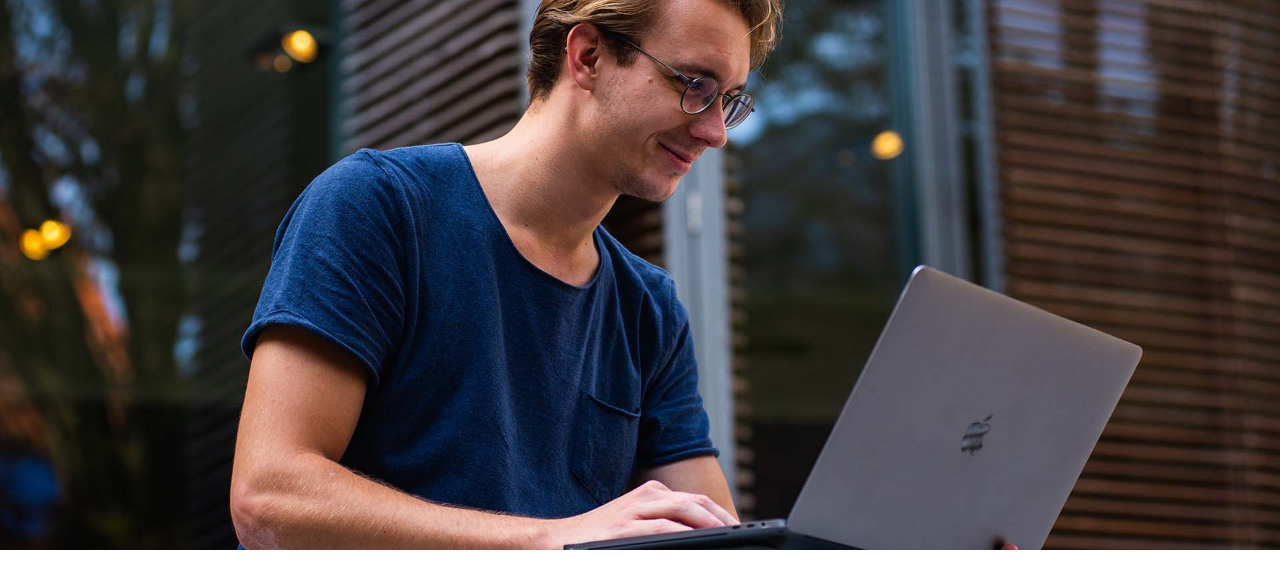
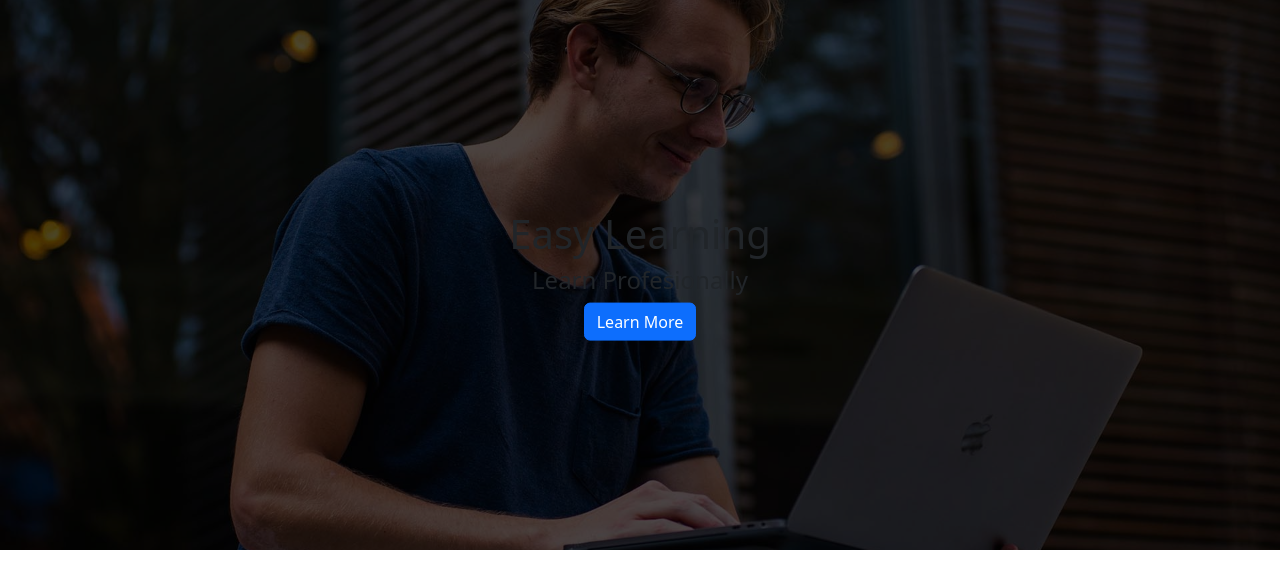
Before and after one commit to zabiremu/EasyLearning-Client-Side, a React (Create React App) app: page / in a window 1280 px wide. Shown: the top 588 px of the page. Built offline with nearby package versions, Linux system fonts and the light colour scheme; a web font is replaced by a local one.

Commit message:
top-banner part-2

```diff
--- a/src/assets/css/style.css
+++ b/src/assets/css/style.css
@@ -1,3 +1,9 @@
+/*  co mmon section start  */
+.container, .container-fluid, .container-lg, .container-md, .container-sm, .container-xl, .container-xxl{
+    padding-right: 0;
+    padding-left: 0;
+}
+/*  co mmon section end  */
 .top-banner{
     background-image: url('../image/banner.jpg');
     background-repeat: no-repeat;
@@ -5,4 +11,21 @@
     background-position: center;
     min-height: 550px;
     position: relative;
+    z-index: 1;
 }
+.top-banner::before{
+    padding: 0;
+    position: absolute;
+    content: "";
+    width: 100%;
+    height: 100%;
+    background-color: rgba(0, 0, 0, 0.7);
+    z-index: -1;
+}
+.top-content{
+    position: absolute;
+    top: 50%;
+    left: 50%;
+    transform: translate(-50%,-50%);
+    z-index: 1;
+}
--- a/src/components/TopBanner/TopBanner.jsx
+++ b/src/components/TopBanner/TopBanner.jsx
@@ -1,11 +1,18 @@
 import React, { Component, Fragment } from 'react'
-import { Container } from 'react-bootstrap'
+import { Col, Container, Row } from 'react-bootstrap'
 // import '../../assets/css/style.css'
 export default class TopBanner extends Component {
   render() {
     return (
       <Fragment >
         <Container fluid className="top-banner">
+            <Row className=''>
+                <Col className='top-content text-center'>
+                    <h1>Easy Learning</h1>
+                    <h4>Learn Profesionally</h4>
+                    <button className='btn btn-primary'>Learn More</button>
+                </Col>
+            </Row>
         </Container>
       </Fragment>
     )
```
